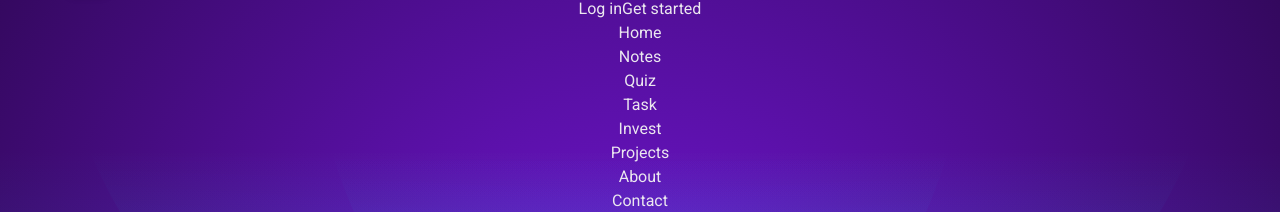
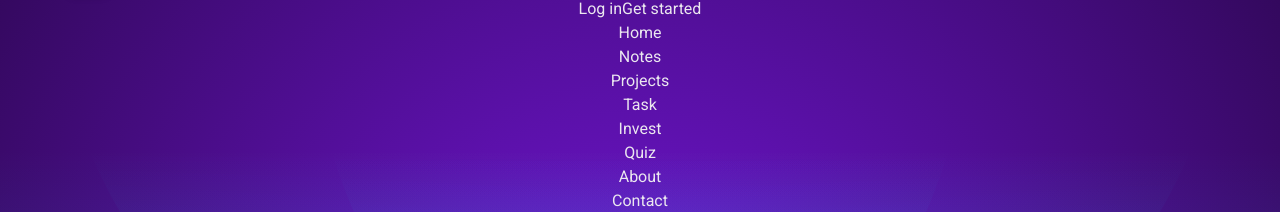
Before and after one commit to anilpiparaiya/TaskZenith, a React (Vite) app: page / in a window 1280 px wide. Shown: the part 147-359 px from the top of the page. Built offline with nearby package versions, Linux system fonts and the light colour scheme.

Commit message:
update routes

```diff
--- a/src/components/Header/Header.jsx
+++ b/src/components/Header/Header.jsx
@@ -59,14 +59,16 @@ export default function Header() {
                             </li>
 
                             <li>
-                                <NavLink to="/quiz"
+                                <NavLink to="/projects"
                                     className={({isActive}) =>
                                         `block py-2 pr-4 pl-3 duration-200 ${isActive ? "text-orange-700" : "text-gray-700" } border-b border-gray-100 hover:bg-gray-50 lg:hover:bg-transparent lg:border-0 hover:text-orange-700 lg:p-0`
                                     }
                                 >
-                                    Quiz
+                                    Projects
                                 </NavLink>
                             </li>
+
+
 
 
                             <li>
@@ -89,15 +91,18 @@ export default function Header() {
                                 </NavLink>
                             </li>
 
+
                             <li>
-                                <NavLink to="/projects"
+                                <NavLink to="/quiz"
                                     className={({isActive}) =>
                                         `block py-2 pr-4 pl-3 duration-200 ${isActive ? "text-orange-700" : "text-gray-700" } border-b border-gray-100 hover:bg-gray-50 lg:hover:bg-transparent lg:border-0 hover:text-orange-700 lg:p-0`
                                     }
                                 >
-                                    Projects
+                                    Quiz
                                 </NavLink>
                             </li>
+
+
 
                             <li>
                                 <NavLink to="/about"
```
